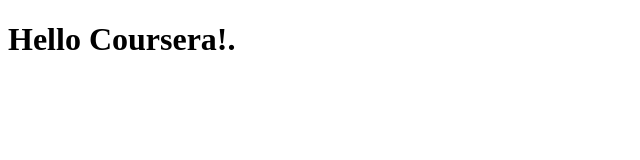
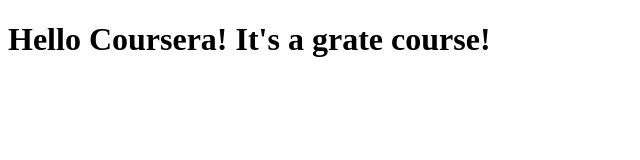
Before and after one commit to Zuppaguy/Coursera-test, a plain HTML site: page site/index.html in a window 1280 px wide. Shown: the whole page, without its empty margins (0-640 px from the left). Drawn offline with Linux system fonts and the light colour scheme.

Commit message:
Small addition

```diff
--- a/site/index.html
+++ b/site/index.html
@@ -4,6 +4,6 @@
 	<title>Hello Coursera!</title>
 </head>
 <body>
-<h1>Hello Coursera!.<h1>
+<h1>Hello Coursera! It's a grate course!<h1>
 </body>
 </html>
```
